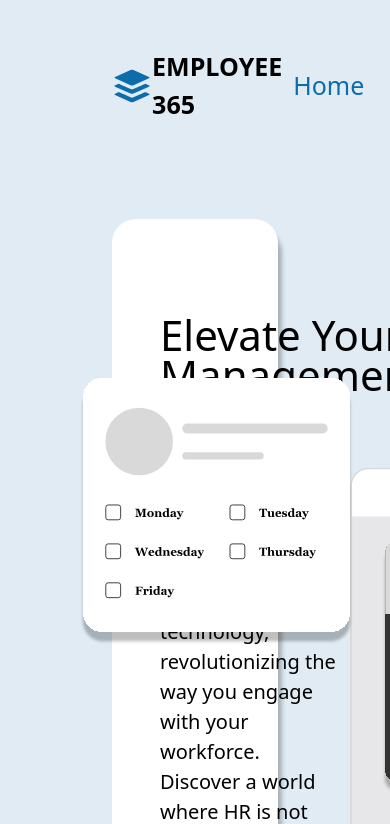
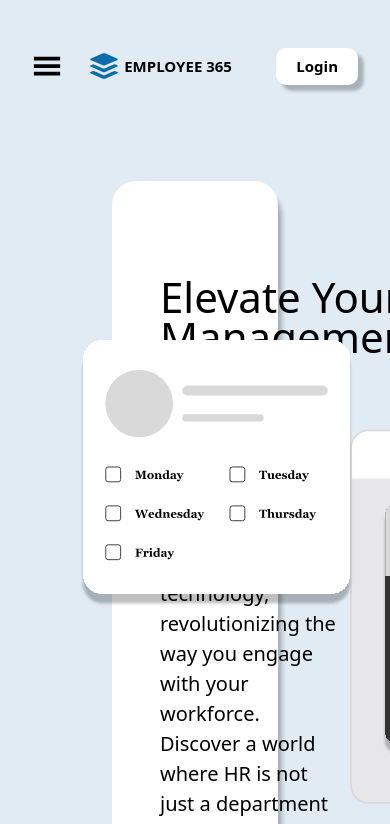
Before and after one commit to Employee365/Employee365_FrontEnd, a React (Vite) app: page / in a window 390 px wide. Shown: the top 824 px of the page. Built offline with nearby package versions, Linux system fonts and the light colour scheme.

Commit message:
finished responsiveness for mobile view and added new files

```diff
--- a/src/landing_page/Header.jsx
+++ b/src/landing_page/Header.jsx
@@ -1,12 +1,22 @@
-import React from "react";
+import React, { useState } from "react";
+import { GiHamburgerMenu } from "react-icons/gi";
 
 const Header = () => {
+  const [isOpen, setIsOpen] = useState(false);
   return (
-    <header className="bg-[#E0EBF4] py-[3rem] px-[7rem] flex justify-between items-center ">
-      <div className="flex items-center text-[25px] font-bold ">
+    <>
+      <header className="ss:py-[3rem] px-[2rem] bg-[#E0EBF4] sm:py-[3rem] md:px-[7rem] flex justify-between items-center ">
+        <div
+          className="text-[30px] md:hidden"
+          onClick={() => setIsOpen(!isOpen)}
+        >
+          <GiHamburgerMenu />
+        </div>
+
+        <div className="flex items-center ss:text-[15px] sm:text-[25px] font-bold ">
           <svg
-          width="51"
-          height="48"
+            width="40"
+            height="30"
             viewBox="0 0 51 48"
             fill="none"
             xmlns="http://www.w3.org/2000/svg"
@@ -24,19 +34,36 @@ const Header = () => {
               fill="#0C6CAC"
             />
           </svg>
-        <h1>EMPLOYEE <span>365</span></h1>
+          <h1>
+            EMPLOYEE <span>365</span>
+          </h1>
         </div>
-      <div>
-        <ul className="flex gap-6 text-[25px] cursor-pointer font-normal">
-            <li  className="text-[#0C6CAC]">Home</li>
-            <li >Pricing</li>
+
+        <div className=" ">
+          <ul className="ss:hidden md:flex gap-6 text-[25px] cursor-pointer font-normal">
+            <li className="text-[#0C6CAC]">Home</li>
+            <li>Pricing</li>
             <li>Product</li>
           </ul>
         </div>
+
         <div>
-        <button className="text-[25px] font-bold rounded-[15px] bg-white shadow-4xl  py-[18px] px-[64px] inline-block">Login</button>
+          <button className="ss:text-[15px] sm:text-[25px] font-bold ss:rounded-[10px]  sm:rounded-[15px] bg-white shadow-4xl ss:py-[7px] ss:px-[20px]   sm:py-[18px] px-[64px] inline-block">
+            Login
+          </button>
         </div>
       </header>
+
+      {isOpen && (
+        <div className="w-full">
+        <ul className=" text-[25px] cursor-pointer font-normal">
+          <li className="text-[#0C6CAC]">Home</li>
+          <li>Pricing</li>
+          <li>Product</li>
+        </ul>
+      </div>
+      )}
+    </>
   );
 };
 
--- a/tailwind.config.js
+++ b/tailwind.config.js
@@ -11,6 +11,17 @@ export default {
         '4xl': ' 5.69261px 5.69261px 3.25292px 0px rgba(0, 0, 0, 0.25);',
       }
     },
+    screens: {
+      'ss': '300px',
+      'sm': '640px',
+      // => @media (min-width: 640px) { ... }
+
+      'md': '1024px',
+      // => @media (min-width: 1024px) { ... }
+
+      'lg': '1280px',
+      // => @media (min-width: 1280px) { ... }
+    },
   },
   plugins: [],
 }
```
Lines whose indentation alone changed are shown as unchanged.
